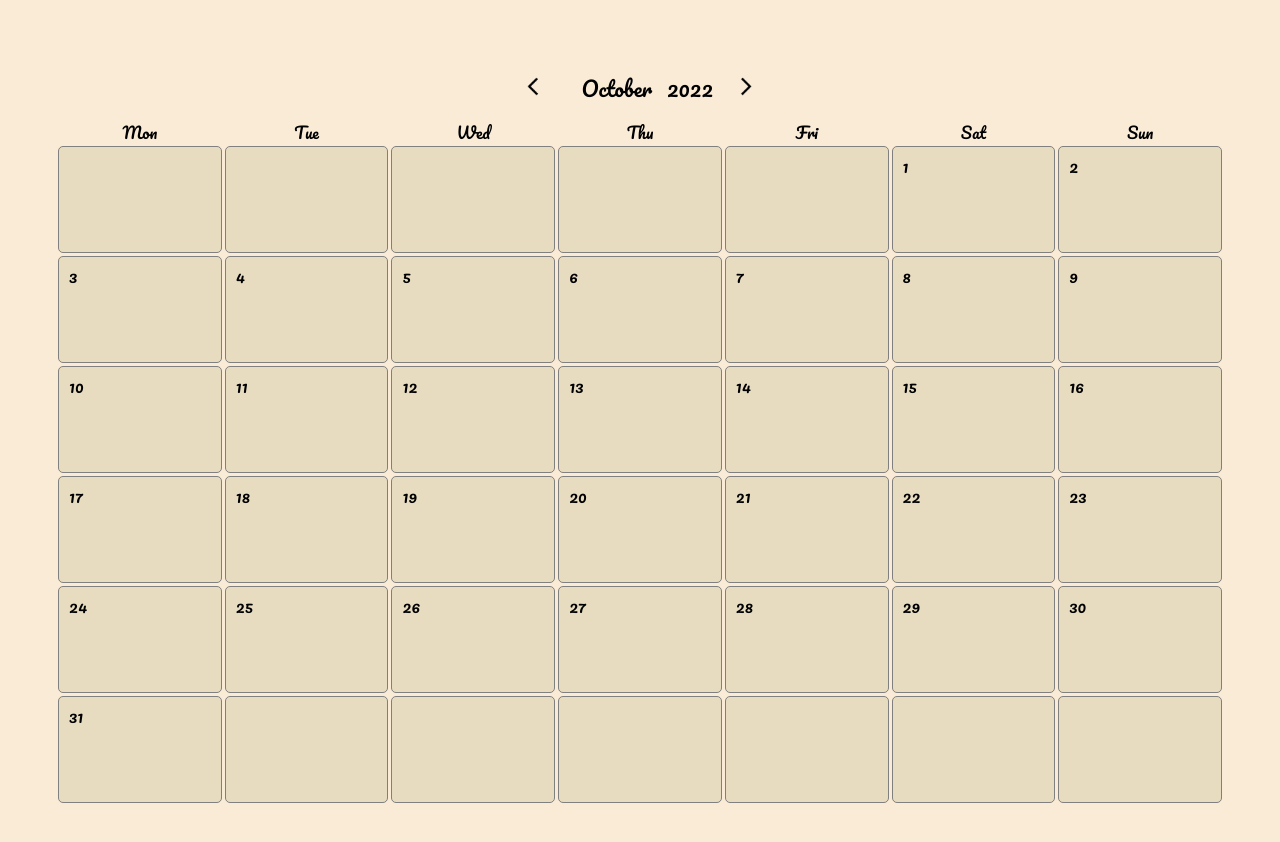
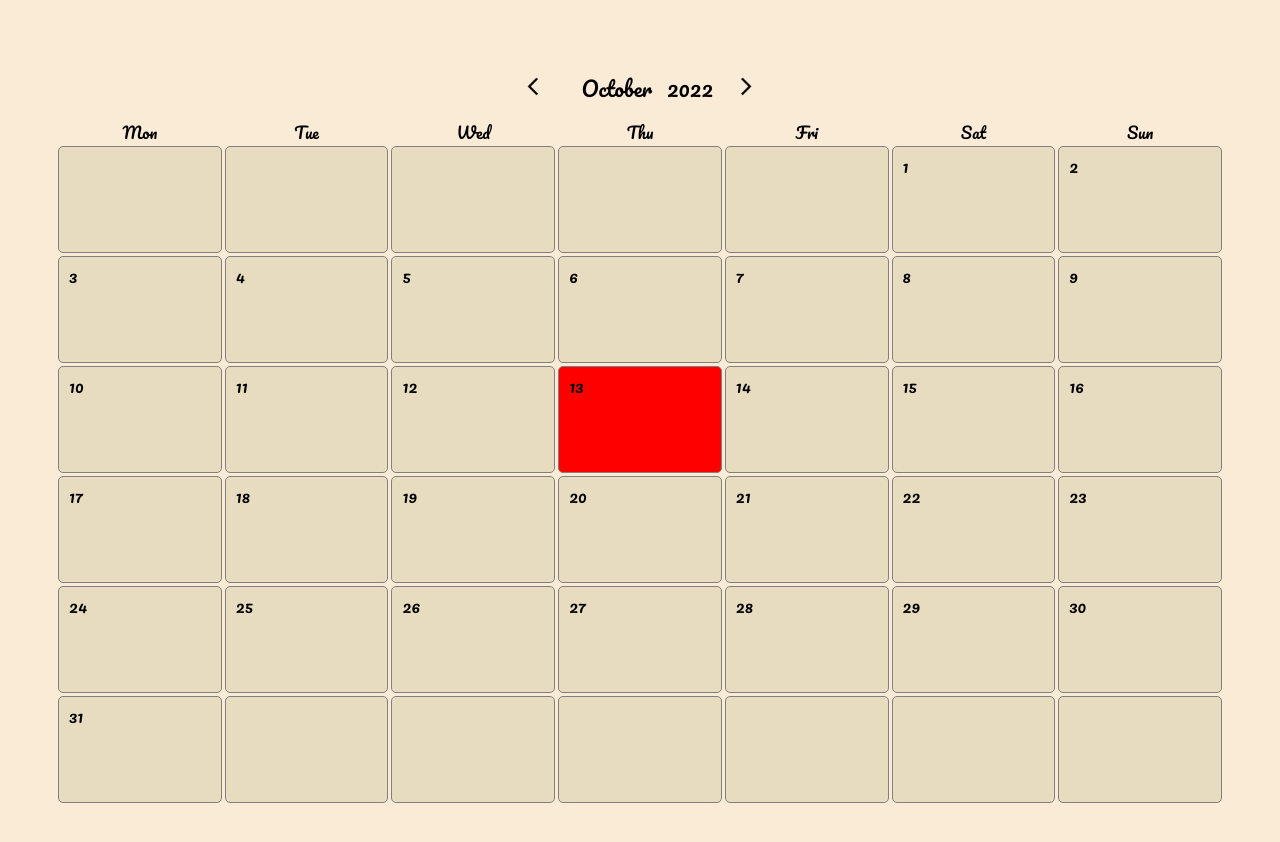
Before and after one commit to ayumi-ayumi/React_Calendar, a React (Create React App) app: page / in a window 1280 px wide. Shown: the top 842 px of the page. Built offline with nearby package versions, Linux system fonts and the light colour scheme.

Commit message:
highlighting the current day

```diff
--- a/package.json
+++ b/package.json
@@ -9,6 +9,7 @@
     "react": "^18.2.0",
     "react-dom": "^18.2.0",
     "react-scripts": "5.0.1",
+    "sass": "^1.55.0",
     "web-vitals": "^2.1.4"
   },
   "scripts": {
--- a/src/App.css
+++ b/src/App.css
@@ -61,29 +61,11 @@ button img:active {
   display: none;
 }
 
-.days {
-  display: grid;
-  grid-template-columns: repeat(7,1fr);
-  gap: 3px;
-  justify-content: center;
-}
 
-.aDay, .blank {
-  height: 100px;
-  border: 1px solid gray;
-  border-radius: 5px;
-  background-color: rgb(173 173 112 / 24%);
-  padding: 5px 0 0 10px;
-}
+
+
 
 @media(max-width: 480px){
-  .aDay, .blank {
-    height: 55px;
-    font-size: 1.2rem;
-    text-align:center;
-    line-height: 55px;
-    padding: 0;
-  }
   .daysOfWeek  {
     display: none;
   }
@@ -96,9 +78,3 @@ button img:active {
     text-align: center;
   }
 }
-
-@media(min-width: 481px)and (max-width:780px){
-  .aDay, .blank {
-    height: 80px;
-}
-}
--- a/src/Components/Calendar.js
+++ b/src/Components/Calendar.js
@@ -10,6 +10,7 @@ export default function Calendar(){
     const howManyDays = new Date(yearNumber, monthNumber+1, 0).getDate(); //showing the last day in a month
     const dayOfFirstDay = new Date(yearNumber,monthNumber,1).getDay();
     const dayOfLastDay = new Date(yearNumber,monthNumber+1,0).getDay();
+    const currentDay = new Date().getDate();
 
     function goToNextMonth() {
         setMonthNumber(()=>{
@@ -35,7 +36,7 @@ export default function Calendar(){
         <div>
             <Header monthNumber={monthNumber} yearNumber={yearNumber} onClickNextMonth={goToNextMonth} onClickPrevMonth={goToPrevMonth}/>
             <DaysOfWeek />
-            <Day howManyDays={howManyDays} dayOfFirstDay={dayOfFirstDay} dayOfLastDay={dayOfLastDay}/>
+            <Day howManyDays={howManyDays} dayOfFirstDay={dayOfFirstDay} dayOfLastDay={dayOfLastDay} currentDay={currentDay} monthNumber={monthNumber}/>
         </div>
     )
 }
--- a/src/Components/Day.js
+++ b/src/Components/Day.js
@@ -1,46 +1,47 @@
 import React from 'react'
+import './Day.scss'
 
 export default function Day (props) {
 
   function showDay () {
     const dayArr = []
-    const blankForBeginning =[]
-    const blankForEnd =[]
 
     //creating an array for days of the month
     for(let i=1; i <= props.howManyDays; i++) {
-      dayArr.push(<div className='aDay' key={i}>{i}</div>)
+      dayArr.push({value:"day", date: i,})
       }
 
     //filling up with blanks before the first day
     if(props.dayOfFirstDay===0){ //which means the first day is on Sunday(0)
       for(let j=0; j < 6; j++) {
-        blankForBeginning.push(<div className='blank'></div>)
+        dayArr.unshift({value:"padding",})
       }
-      dayArr.unshift(blankForBeginning)
 
     } else {
       for(let p=0; p < props.dayOfFirstDay-1; p++) {
-        blankForBeginning.push(<div className='blank' key={p}></div>)
+        dayArr.unshift({value:"padding",})
       }
-      dayArr.unshift(blankForBeginning)
     }
 
     // filling up with blanks after the last day
     if(props.dayOfLastDay!==0){
       for(let l=0; l < 7-props.dayOfLastDay; l++) {
-        blankForEnd.push(<div className='blank' key={l+50}></div>)
+        dayArr.push({value:"padding",})
       }
-      dayArr.push(blankForEnd)
-
     }
-    return <div  className='days'>{dayArr}</div>
-
+    return dayArr;
   }
 
+  const isCurrentMonth = props.monthNumber === new Date().getMonth();
+
   return (
-    <div>
-      {showDay()}
+    <div className='days'>
+      {showDay().map((day, index)=>{
+
+        return (
+          <div className={`${day.date ? "aDay" : "blank"} ${(day.date === props.currentDay && isCurrentMonth) && "currentDay" }`} key={index}>{day.date}</div>
+        )
+      })}
     </div>
   )
 }
--- /dev/null
+++ b/src/Components/Day.scss
@@ -0,0 +1,29 @@
+.aDay, .blank {
+  height: 100px;
+  border: 1px solid gray;
+  border-radius: 5px;
+  background-color: rgb(173 173 112 / 24%);
+  padding: 5px 0 0 10px;
+
+  @media(max-width: 480px){
+      height: 55px;
+      font-size: 1.2rem;
+      text-align:center;
+      line-height: 55px;
+      padding: 0;
+  }
+  @media(min-width: 481px)and (max-width:780px){
+      height: 80px;
+  }
+}
+
+.days {
+  display: grid;
+  grid-template-columns: repeat(7,1fr);
+  gap: 3px;
+  justify-content: center;
+}
+
+.currentDay {
+  background-color: red;
+}
```
Also changed, not shown: 1 other file (tests, documents, lock files or other folders).
